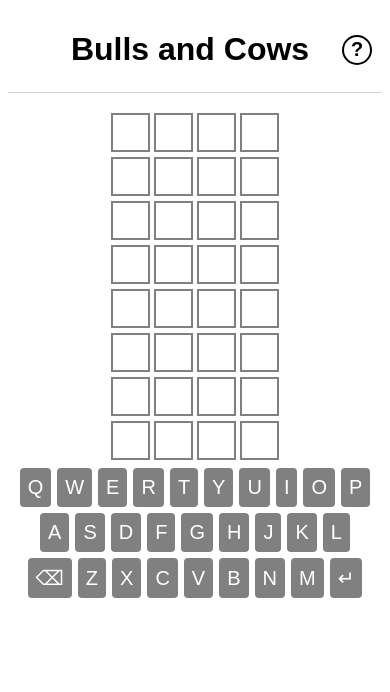
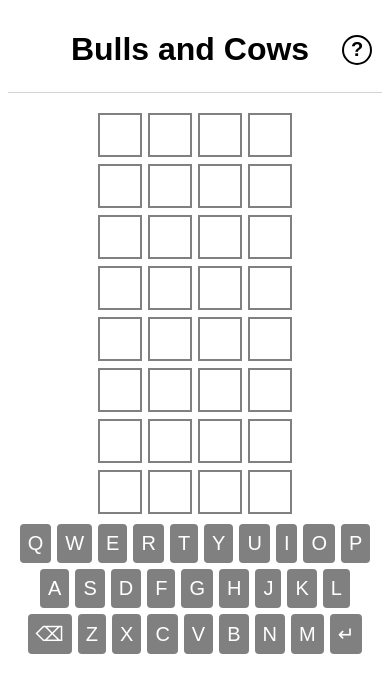
Before and after one commit to arjunbalaji99/bulls-and-cows2, a React (Vite) app: page / in a window 390 px wide. Shown: the top 692 px of the page. Built offline with nearby package versions, Linux system fonts and the light colour scheme.

Commit message:
ok i overdid it

```diff
--- a/src/containers/game/game.css
+++ b/src/containers/game/game.css
@@ -6,6 +6,6 @@
 }
 @media screen and (max-width: 1000px) {
     .rows-container > * {
-        margin-bottom: 5px;
+        margin-bottom: 7px;
     }
 }
--- a/src/containers/letter/letter.css
+++ b/src/containers/letter/letter.css
@@ -13,7 +13,7 @@
 }
 @media screen and (max-width: 1000px){
     .letter-container {
-        width: 35px;
-        height: 35px;
+        width: 40px;
+        height: 40px;
     }
 }
--- a/src/containers/row/row.css
+++ b/src/containers/row/row.css
@@ -12,6 +12,6 @@
 
 @media screen and (max-width: 1000px){
     .row-letters-container > * {
-        margin: 0 2px; /* Adjust space between letters */
+        margin: 0 3px; /* Adjust space between letters */
     }
 }
```
